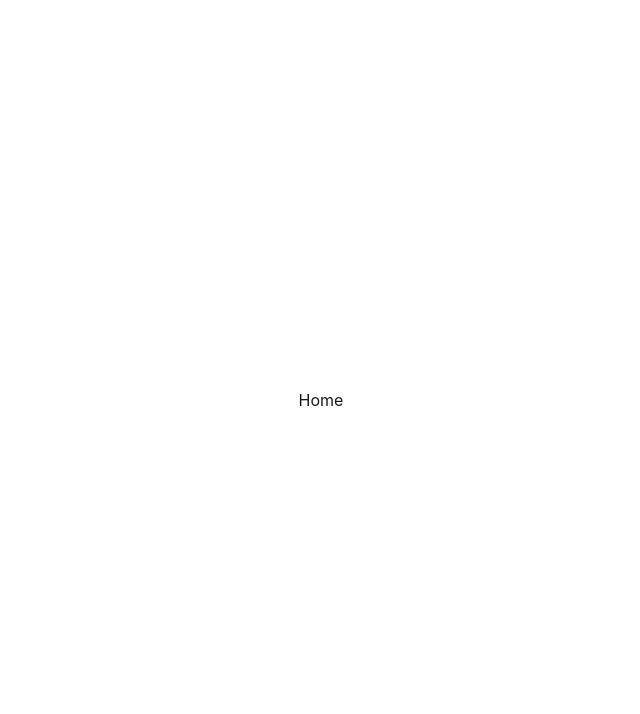
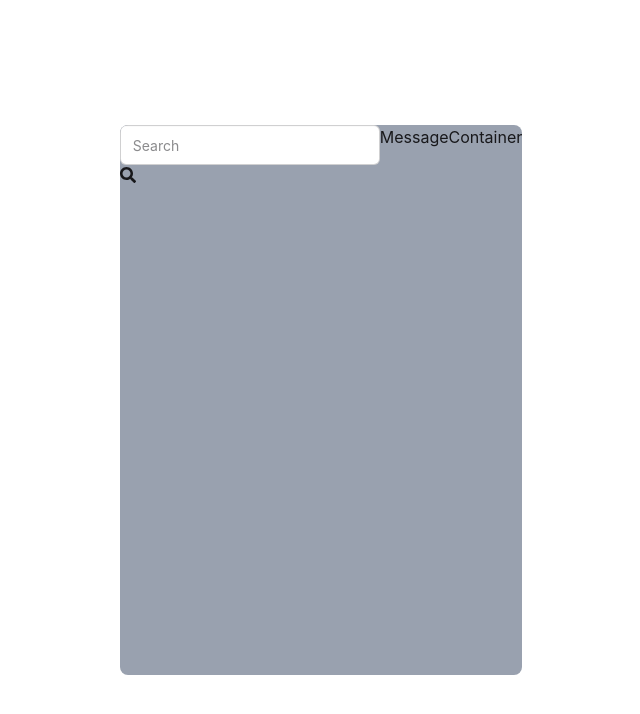
Before and after one commit to uday2004-dev/Chat-app, a React app in the folder frontend/: page / in a window 1280 px wide. Shown: the top 714 px of the page, without its empty margins (319-959 px from the left). Built offline with nearby package versions, Linux system fonts and the light colour scheme; the HTML template or start-up script is replaced by a standard one.

Commit message:
Setting up redux and building home page

```diff
--- a/frontend/package.json
+++ b/frontend/package.json
@@ -10,11 +10,14 @@
     "preview": "vite preview"
   },
   "dependencies": {
+    "@reduxjs/toolkit": "^2.12.0",
     "@tailwindcss/vite": "^4.3.0",
     "axios": "^1.16.1",
     "react": "^19.2.6",
     "react-dom": "^19.2.6",
     "react-hot-toast": "^2.6.0",
+    "react-icons": "^5.6.0",
+    "react-redux": "^9.3.0",
     "react-router-dom": "^7.15.1",
     "tailwindcss": "^4.3.0"
   },
--- a/frontend/src/App.jsx
+++ b/frontend/src/App.jsx
@@ -4,6 +4,7 @@ import Home from "./components/Home"
 // import Register from "./components/Register"
 import Register from './components/register'
 import Login from "./components/Login"
+
 
 
 const router=createBrowserRouter([
--- a/frontend/src/components/Home.jsx
+++ b/frontend/src/components/Home.jsx
@@ -1,8 +1,13 @@
 import React from 'react'
+import SideBar from './SideBar'
+import MessageContainer from './MessageContainer'
 
 const Home = () => {
   return (
-    <div>Home</div>
+    <div className='flex sm:h-[450px] md:h-[550px] rounded-lg overflow-hidden bg-gray-400 bg-clip-padding backdrop-blur-lg bg-opacity-0'>
+      <SideBar/>
+      <MessageContainer/>
+    </div>
   )
 }
 
--- a/frontend/src/components/Login.jsx
+++ b/frontend/src/components/Login.jsx
@@ -4,13 +4,17 @@ import { useState } from 'react'
 import axios from 'axios'
 import toast from 'react-hot-toast'
 import { useNavigate } from 'react-router-dom'
+import { useDispatch } from 'react-redux'
+import { setAuthUser } from '../redux/userSlice'
 
 const Login = () => {
   const [user, setUser] = useState({
     userName: "",
     password: "",
   })
-    const navigate = useNavigate()
+
+  const dispatch=useDispatch()
+  const navigate = useNavigate()
   const onSubmitHandler = async (e) => {
     e.preventDefault()
     try {
@@ -21,10 +25,13 @@ const Login = () => {
         withCredentials: true
       });
       console.log(res.data)
-      if (res.data.success) {
-        navigate("/login")
-        toast.success(res.data.message)
-      }
+      // if (res.data.success) {
+      //   console.log("navigate chl rha hai")
+      //   toast.success(res.data.message)
+      // }
+
+        navigate("/")
+        dispatch(setAuthUser(res.data))
     } catch (error) {
       console.log(error.response)
     }
--- /dev/null
+++ b/frontend/src/components/MessageContainer.jsx
@@ -0,0 +1,9 @@
+import React from 'react'
+
+const MessageContainer = () => {
+  return (
+    <div>MessageContainer</div>
+  )
+}
+
+export default MessageContainer
--- a/frontend/src/components/Register.jsx
+++ b/frontend/src/components/Register.jsx
@@ -26,14 +26,14 @@ const Register = () => {
         withCredentials: true
       });
       console.log(res.data)
-      if (res.data.success) {
-        navigate("/login")
-        toast.success(res.data.message)
-      }
+      // if (res.data.success) {
+      //   toast.success(res.data.message)
+      // }
+      navigate("/login")
     } catch (error) {
 
-  console.log(error.response)
-  console.log(error.response.data)
+      console.log(error.response)
+      console.log(error.response.data)
 
     }
     setUser({
--- /dev/null
+++ b/frontend/src/components/SideBar.jsx
@@ -0,0 +1,22 @@
+import React from 'react'
+
+import { FaSearch } from "react-icons/fa";
+
+const SideBar = () => {
+    return (
+        <div>
+           <form action="">
+            <input
+            type="text"
+            className='input input-border rounded-md '
+            placeholder='Search'
+             />
+             <button>
+                <FaSearch />
+             </button>
+           </form>
+        </div>
+    )
+}
+
+export default SideBar
--- a/frontend/src/main.jsx
+++ b/frontend/src/main.jsx
@@ -1,12 +1,16 @@
 import { StrictMode } from 'react'
 import { createRoot } from 'react-dom/client'
 import './index.css'
-import {Toaster} from "react-hot-toast"
+import { Toaster } from "react-hot-toast"
 import App from './App.jsx'
+import { Provider } from "react-redux"
+import store from './redux/store.js'
 
 createRoot(document.getElementById('root')).render(
   <StrictMode>
-    <App />
-    <Toaster/>
+    <Provider store={store}>
+      <App />
+      <Toaster />
+    </Provider>
   </StrictMode>,
 )
--- /dev/null
+++ b/frontend/src/redux/store.js
@@ -0,0 +1,11 @@
+import {configureStore} from "@reduxjs/toolkit"
+import userReducer from "./userSlice.js";
+
+const store=configureStore({
+    reducer:{
+        user:userReducer
+
+    }
+})
+
+export default store;
--- /dev/null
+++ b/frontend/src/redux/userSlice.js
@@ -0,0 +1,16 @@
+import { createSlice } from "@reduxjs/toolkit"
+
+const userSlice=createSlice({
+    name:"user",
+    initialState:{
+      authUser:null,
+    },
+    reducers:{
+  setAuthUser:(state,action)=>{
+    state.authUser=action.payload
+  }
+    }
+})
+
+export const {setAuthUser}=userSlice.actions
+export default userSlice.reducer
```
Also changed, not shown: 1 other file (tests, documents, lock files or other folders).
